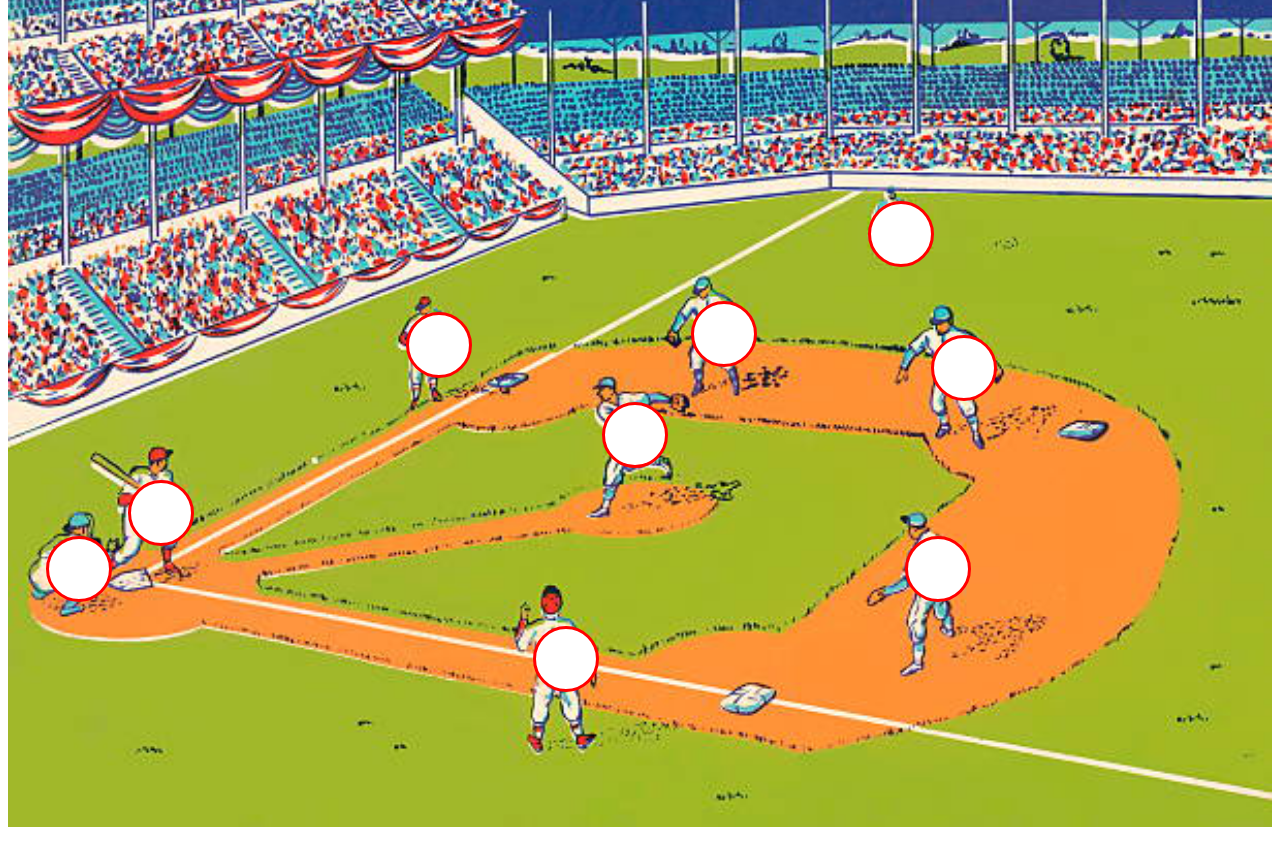
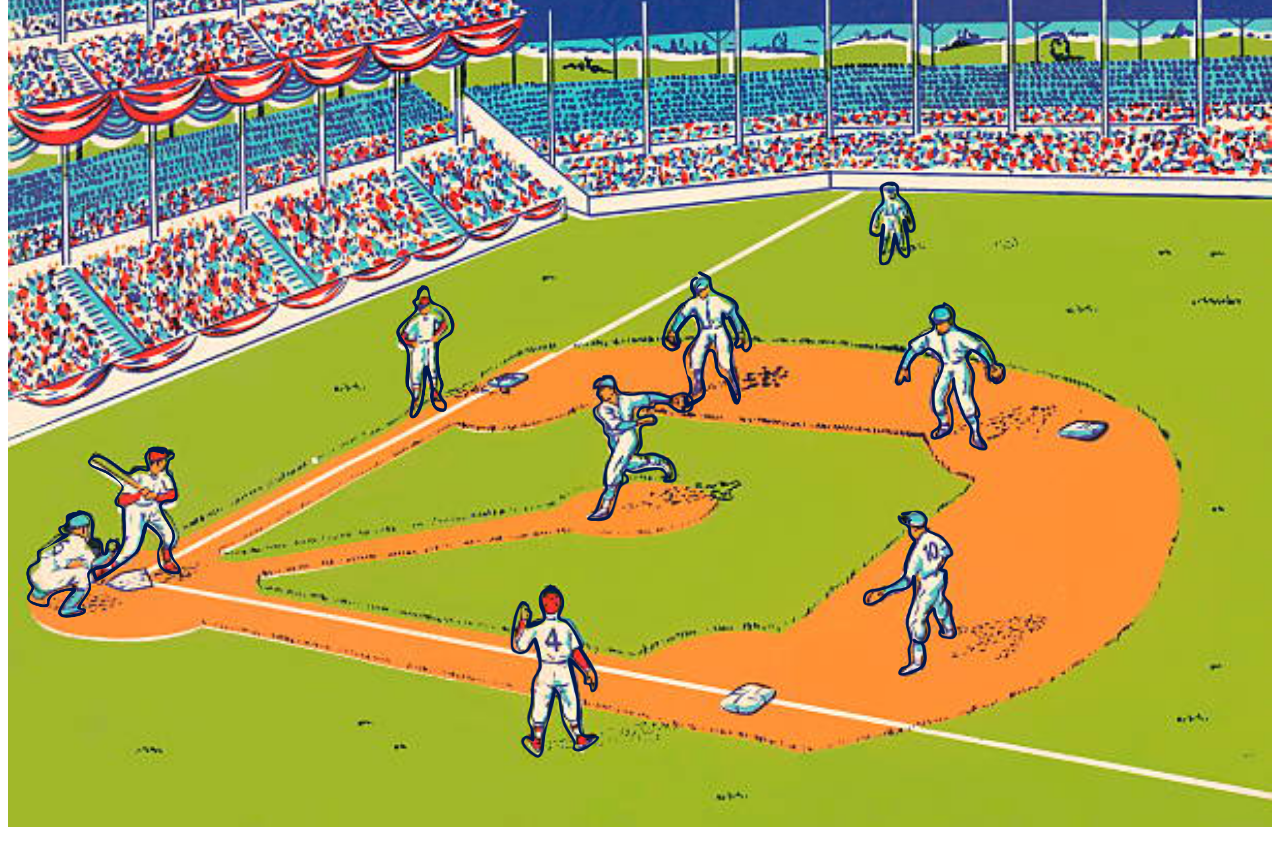
Before and after one commit to James-fleming394/portfolio, a React (Vite) app: page / in a window 1280 px wide. Shown: the part 300-1166 px from the top of the page. Built offline with nearby package versions, Linux system fonts and the light colour scheme.

Commit message:
Update: Player outlines completed with labels

```diff
--- a/src/components/playerHotspot.css
+++ b/src/components/playerHotspot.css
@@ -1,28 +1,18 @@
-.player-hotspot {
-    position: absolute;
-    width: 60px;
-    height: 60px;
-    cursor: pointer;
-    z-index: 10;
+.player-img {
+  display: block;
+  transition: transform 0.2s ease, filter 0.2s ease;
 }
 
-.player-dot {
-    width: 100%;
-    height: 100%;
-    background-color: white;
-    border: 3px solid red;
-    border-radius: 50%;
-    transition: transform 0.2s;
-}
-
-.player-hotspot:hover .player-dot {
-    transform: scale(1.2);
+.player-hotspot:hover .player-img {
+  filter: drop-shadow(0 0 10px gold);
+  transform: scale(1.05);
 }
 
 .title-card {
   position: absolute;
   top: -40px;
-    left: -20px;
+  left: 50%;
+  transform: translateX(-50%);
   padding: 5px 10px;
   background-color: #fff9c4;
   border: 2px solid #000;
@@ -30,4 +20,5 @@
   font-family: 'Comic Sans MS', cursive;
   border-radius: 6px;
   white-space: nowrap;
+  z-index: 11;
 }
--- a/src/components/stadium.css
+++ b/src/components/stadium.css
@@ -24,3 +24,9 @@
 .player-hotspot {
     pointer-events: auto;
 }
+
+.player-zone:hover {
+    filter: drop-shadow(0 0 10px gold);
+    transform: translate(-50%, -50%) scale(1.05);
+    transition: transform 0.2s ease, filter 0.2s ease;
+}
--- a/src/components/stadium.jsx
+++ b/src/components/stadium.jsx
@@ -1,6 +1,6 @@
 import React from 'react';
 import './Stadium.css';
-import PlayerHotspot from './PlayerHotspot';
+import PlayerHotspot from './playerHotspot';
 
 export default function Stadium() {
     return (
@@ -9,30 +9,157 @@ export default function Stadium() {
 
         <div className="hotspot-overlay">
             {/* Pitcher’s Mound */}
-            <PlayerHotspot top="62%" left="47%" label="Name & Title" onClick={() => alert('Intro')} />
+            <img
+                src="/player-zones/pitcher.png"
+                alt="Pitcher"
+                className="player-zone"
+                style={{
+                    position: 'absolute',
+                    top: '68%',
+                    left: '49.2%',
+                    width: '36%',
+                    transform: 'translate(-50%, -50%)',
+                    cursor: 'pointer',
+                    zIndex: 10,
+                }}
+                onClick={() => alert('Pitcher clicked: Name & Title')}
+            />
 
             {/* Catcher */}
-            <PlayerHotspot top="74%" left="3%" label="Contact" onClick={() => alert('Contact')} />
+            <img
+                src="/player-zones/catcher.png"
+                alt="Catcher"
+                className="player-zone"
+                style={{
+                    position: 'absolute',
+                    top: '76.5%',
+                    left: '5.2%',
+                    width: '22%',
+                    transform: 'translate(-50%, -50%)',
+                    cursor: 'pointer',
+                    zIndex: 10,
+                }}
+                onClick={() => alert('Catcher clicked: Contact')}
+            />
 
             {/* Hitter */}
-            <PlayerHotspot top="69%" left="9.5%" label="About Me" onClick={() => alert('About Me')} />
+            <img
+                src="/player-zones/hitter.png"
+                alt="Hitter"
+                className="player-zone"
+                style={{
+                    position: 'absolute',
+                    top: '72%',
+                    left: '10%',
+                    width: '24%',
+                    transform: 'translate(-50%, -50%)',
+                    cursor: 'pointer',
+                    zIndex: 10,
+                }}
+                onClick={() => alert('Hitter clicked: About Me')}
+            />
 
             {/* First Base */}
-            <PlayerHotspot top="74%" left="71%" label="Project 1" onClick={() => alert('Project 1')} />
+            <img
+                src="/player-zones/firstbase.png"
+                alt="First Base"
+                className="player-zone"
+                style={{
+                    position: 'absolute',
+                    top: '79%',
+                    left: '71.3%',
+                    width: '29%',
+                    transform: 'translate(-50%, -50%)',
+                    cursor: 'pointer',
+                    zIndex: 10,
+                }}
+                onClick={() => alert('Project 1 clicked: Project 1')}
+            />
 
             {/* Shortstop */}
-            <PlayerHotspot top="56%" left="73%" label="Project 2" onClick={() => alert('Project 2')} />
+            <img
+                src="/player-zones/shortstop.png"
+                alt="Shortstop"
+                className="player-zone"
+                style={{
+                    position: 'absolute',
+                    top: '59.7%',
+                    left: '74.5%',
+                    width: '26.5%',
+                    transform: 'translate(-50%, -50%)',
+                    cursor: 'pointer',
+                    zIndex: 10,
+                }}
+                onClick={() => alert('Project 2 clicked: Project 2')}
+            />
 
             {/* Third Base */}
-            <PlayerHotspot top="53%" left="54%" label="Project 3" onClick={() => alert('Project 3')} />
+            <img
+                src="/player-zones/thirdbase.png"
+                alt="Third Base"
+                className="player-zone"
+                style={{
+                    position: 'absolute',
+                    top: '56.4%',
+                    left: '55.3%',
+                    width: '25%',
+                    transform: 'translate(-50%, -50%)',
+                    cursor: 'pointer',
+                    zIndex: 10,
+                }}
+                onClick={() => alert('Project 3 clicked: Project 3')}
+            />
 
             {/* Left Field */}
-            <PlayerHotspot top="44%" left="68%" label="GitHub" onClick={() => alert('GitHub')} />
+            <img
+                src="/player-zones/leftfield.png"
+                alt="Left Field"
+                className="player-zone"
+                style={{
+                    position: 'absolute',
+                    top: '46%',
+                    left: '70%',
+                    width: '15%',
+                    transform: 'translate(-50%, -50%)',
+                    cursor: 'pointer',
+                    zIndex: 10,
+                }}
+                onClick={() => alert('GitHub clicked: GitHub')}
+            />
 
             {/* 3rd Base Coach */}
-            <PlayerHotspot top="54%" left="31.5%" label="Resume" onClick={() => alert('Resume')} />
+            <img
+                src="/player-zones/thirdbase-coach.png"
+                alt="Third Base Coach"
+                className="player-zone"
+                style={{
+                    position: 'absolute',
+                    top: '57.5%',
+                    left: '33%',
+                    width: '21%',
+                    transform: 'translate(-50%, -50%)',
+                    cursor: 'pointer',
+                    zIndex: 10,
+                }}
+                onClick={() => alert('Resume clicked: Resume')}
+            />
 
             {/* 1st Base Coach */}
+            <img
+                src="/player-zones/firstbase-coach.png"
+                alt="First Base Coach"
+                className="player-zone"
+                style={{
+                    position: 'absolute',
+                    top: '86%',
+                    left: '43.3%',
+                    width: '33%',
+                    transform: 'translate(-50%, -50%)',
+                    cursor: 'pointer',
+                    zIndex: 10,
+                }}
+                onClick={() => alert('Resume clicked: Resume')}
+            />
             <PlayerHotspot top="82%" left="41.5%" label="LinkedIn" onClick={() => alert('LinkedIn')} />
         </div>
     </div>
```
Also changed, not shown: src/components/playerHotspot.jsx (line endings or trailing spaces). Lines whose indentation alone changed are shown as unchanged.
